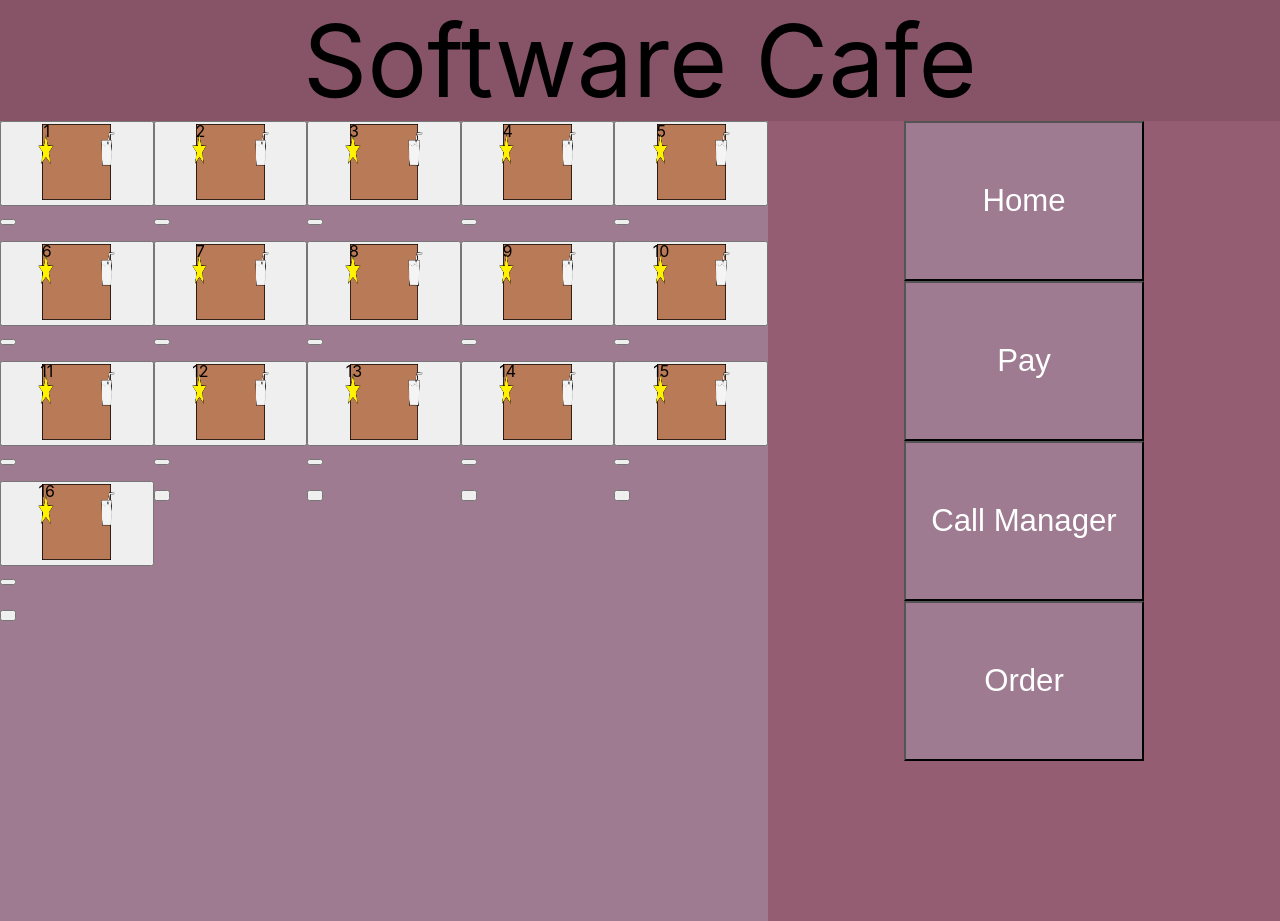
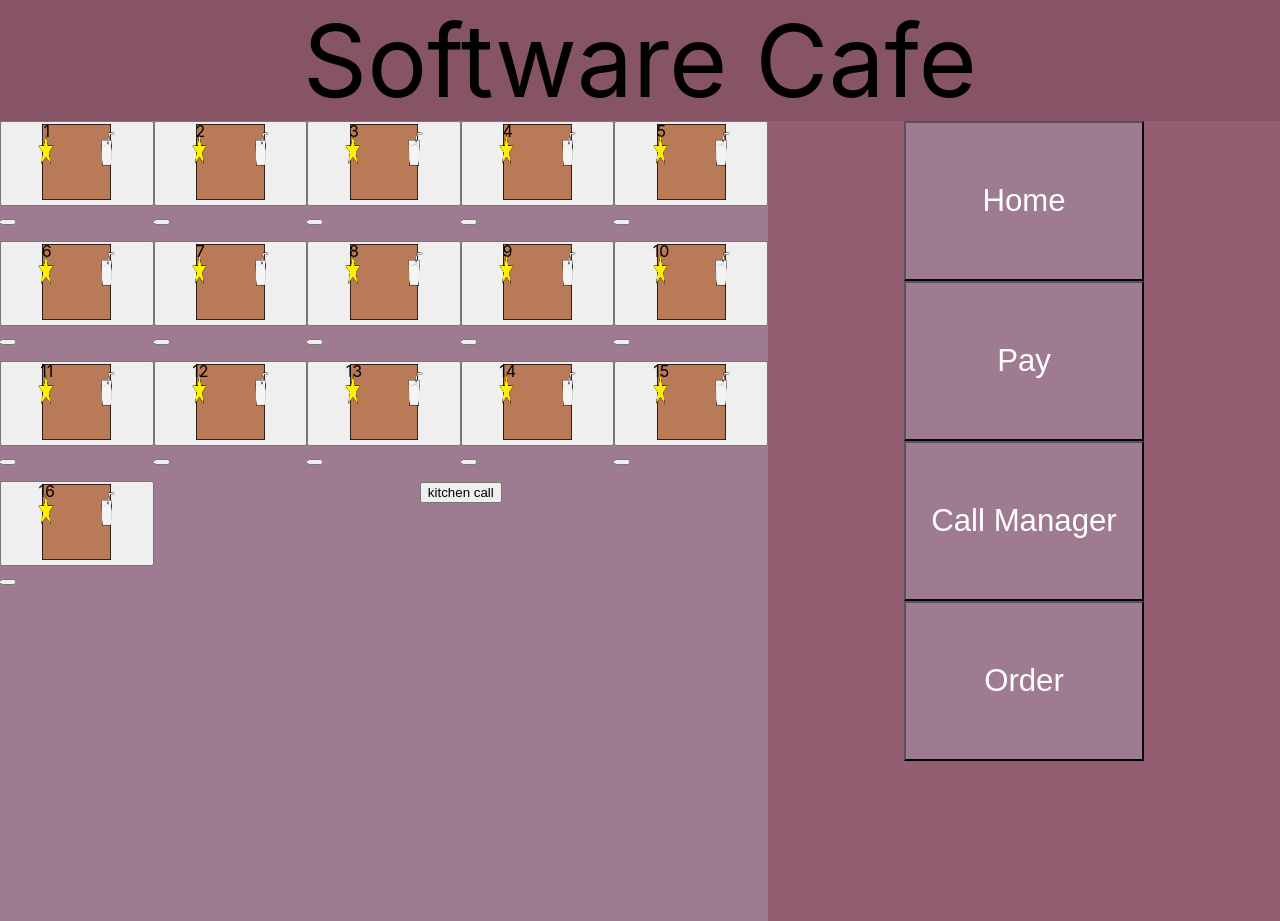
Before and after one commit to omniscientcaribou/CSCE-3444-Team-3, a React (Create React App) app in the folder waitstaff/: page / in a window 1280 px wide. Built offline with nearby package versions, Linux system fonts and the light colour scheme.

Commit message:
fixed visual bugs and added kitchen notification
kitchen notification added to tell waitstaff when kitchen calls. Also, there were these seperate buttons that were appearing under the images that were being used as button.  They were mostly removed by setting size to 0

```diff
--- a/waitstaff/src/App.js
+++ b/waitstaff/src/App.js
@@ -8,6 +8,7 @@ import Manager from './Manager';
 import BeverageInfo from './BeverageInfo';
 import SplitBill from './SplitBill';
 import Cash from './Cash';
+import KitchenSuccess from './KitchenSuccess';
 import React, { useState, useEffect } from 'react';
 import {BrowserRouter as Router, Route, Switch} from 'react-router-dom';
 
@@ -18,7 +19,7 @@ function App() {
     }, 3000);
     return() => clearInterval(period);
   }, []);
-  console.log(refresh);
+  //console.log(refresh);
   return (
     <Router>
       <div className="App">
@@ -50,6 +51,9 @@ function App() {
             <Route exact path="/BeverageInfo">
               <BeverageInfo seconds={refresh}/>
             </Route>
+            <Route exact path="/KitchenSuccess">
+              <KitchenSuccess seconds={refresh}/>
+            </Route>
           </Switch>
         </div>
         <div className="Text-Box">
--- a/waitstaff/src/Beverage.css
+++ b/waitstaff/src/Beverage.css
@@ -6,11 +6,12 @@
     height: 30%;
 }
 .Random{
-    max-width:10%;
-    max-height: 30%;
+    max-width:0%;
+    max-height: 0%;
+
 }
 .Beverage-Button{
-    max-width:10%;
-    max-height: 30%;
+    max-width:0%;
+    max-height: 0%;
 
 }
--- a/waitstaff/src/Home.js
+++ b/waitstaff/src/Home.js
@@ -1,4 +1,5 @@
 import Table from './Table';
+import KitchenCall from './KitchenCall';
 import './Home.css'
 function Home(prop){
 
@@ -24,6 +25,7 @@ function Home(prop){
                 <Table ID="14" Seconds={prop.seconds}/>
                 <Table ID="15" Seconds={prop.seconds}/>
                 <Table ID="16" Seconds={prop.seconds}/>
+                <KitchenCall Seconds={prop.seconds}/>
             </div>
 
         </div>
--- /dev/null
+++ b/waitstaff/src/KitchenCall.css
@@ -0,0 +1,10 @@
+.KitchenButton{
+    min-height: 50%;
+    min-width: 50%;
+    height:50%;
+}
+.Kitchen-Call{
+    min-height: 50%;
+    min-width: 50%;
+    height:50%;
+}
--- /dev/null
+++ b/waitstaff/src/KitchenCall.js
@@ -0,0 +1,17 @@
+import {Link} from 'react-router-dom';
+import './KitchenCall.css';
+function KitchenCall(){
+    function KitchenClick(){
+
+    }
+    return(
+        <div className="Kitchen-Call">
+            <Link to ="KitchenSuccess">
+                <button onClick={KitchenClick} className KitchenButton>
+                    kitchen call
+                </button>
+            </Link>
+        </div>
+    );
+}
+export default KitchenCall
--- /dev/null
+++ b/waitstaff/src/KitchenSuccess.js
@@ -0,0 +1,4 @@
+function KitchenSuccess(){
+    return(<div>placeHOlder for kitchen success</div>);
+}
+export default KitchenSuccess;
--- a/waitstaff/src/Star.css
+++ b/waitstaff/src/Star.css
@@ -4,13 +4,17 @@
     right: 100px;
     width: 10%;
     height: 30%;
+    outline-style: none;
 }
-.Random{
-    width: 10%;
-    height: 30%;
+.Star{
+    width: 0%;
+    height: 0%;
+    outline-style: none;
+    border:0;
 }
 .Star-Button{
     width: 10%;
     height: 30%;
-
+    outline-style: none;
+    border:0;
 }
--- a/waitstaff/src/Star.js
+++ b/waitstaff/src/Star.js
@@ -1,7 +1,13 @@
 import './Star.css';
 import React, { useState, useEffect } from 'react';
 import star_image from './star.png';
-
+async function test(){
+    const url = 'https://swe3444.herokuapp.com/api/item/'
+    fetch(url, {method: 'GET'})
+    .then(function(response) { return response.json(); })
+    .then(function(json) {console.log(json);});
+    //});
+}
 function Star(beverageInfo) {
     //const [starClick, setStarClick] = useState(beverageInfo.seconds%2);
     const [randomNothing, setRandom] = useState(0);
@@ -9,18 +15,19 @@ function Star(beverageInfo) {
     var starClick = beverageInfo.seconds%2;
     function StarClick(e){
 
-        console.log("Beverage click" + beverageInfo.ID);
+        //console.log("Beverage click" + beverageInfo.ID);
         //setStarClick(0);
         starClick=0;
         setRandom(randomNothing%2+1);
+        test();
 
     }
-    console.log("starClick = " + starClick);
+    //console.log("starClick = " + starClick);
     if(starClick ){
-        console.log("THIS SHOULD RENDER IT");
+        //console.log("THIS SHOULD RENDER IT");
         return (
 
-        <div className="Random">
+        <div className="Star">
                 <button onClick={StarClick} className="Star-Button">
                     <img src={star_image} className="Star-image"/>
                 </button>
```
